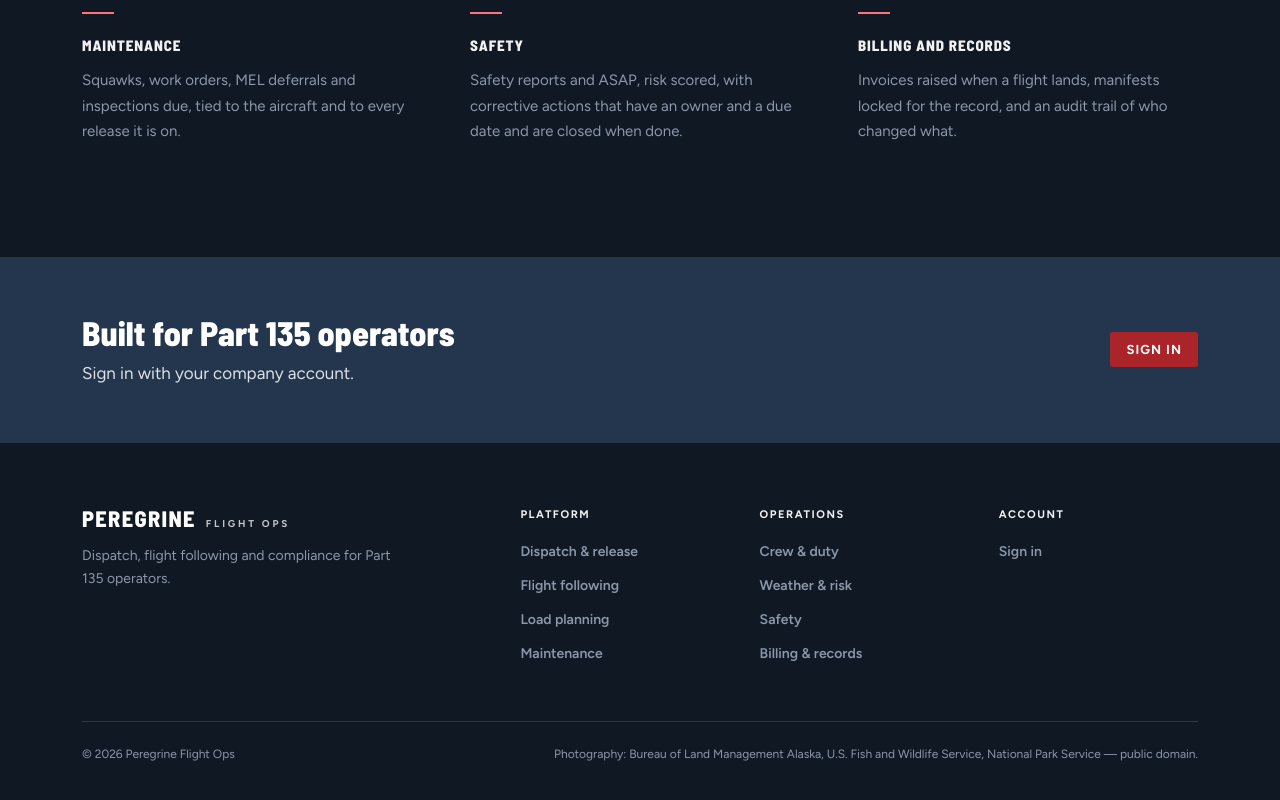
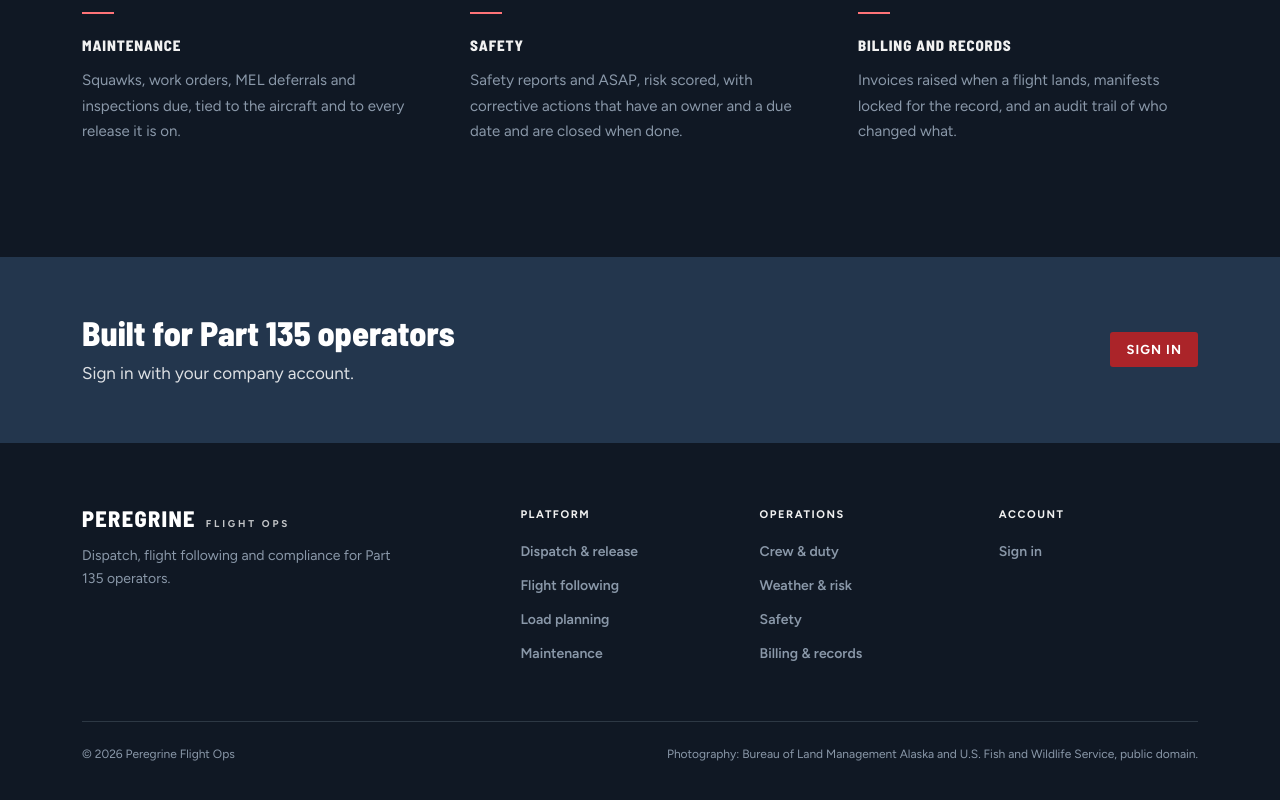
Before and after one commit to dev-flightops/flightops-web, a Next.js app: page / in a window 1280 px wide. Shown: the part 3132-3932 px from the top of the page. Built offline with nearby package versions, Linux system fonts and the light colour scheme; no server answers.

Commit message:
Landing: credit only the agencies whose photos are shown (#78)

```diff
--- a/components/landing/content.ts
+++ b/components/landing/content.ts
@@ -175,4 +175,4 @@
 ];
 
 export const PHOTO_CREDITS =
-  "Photography: Bureau of Land Management Alaska, U.S. Fish and Wildlife Service, National Park Service — public domain.";
+  "Photography: Bureau of Land Management Alaska and U.S. Fish and Wildlife Service, public domain.";
```
